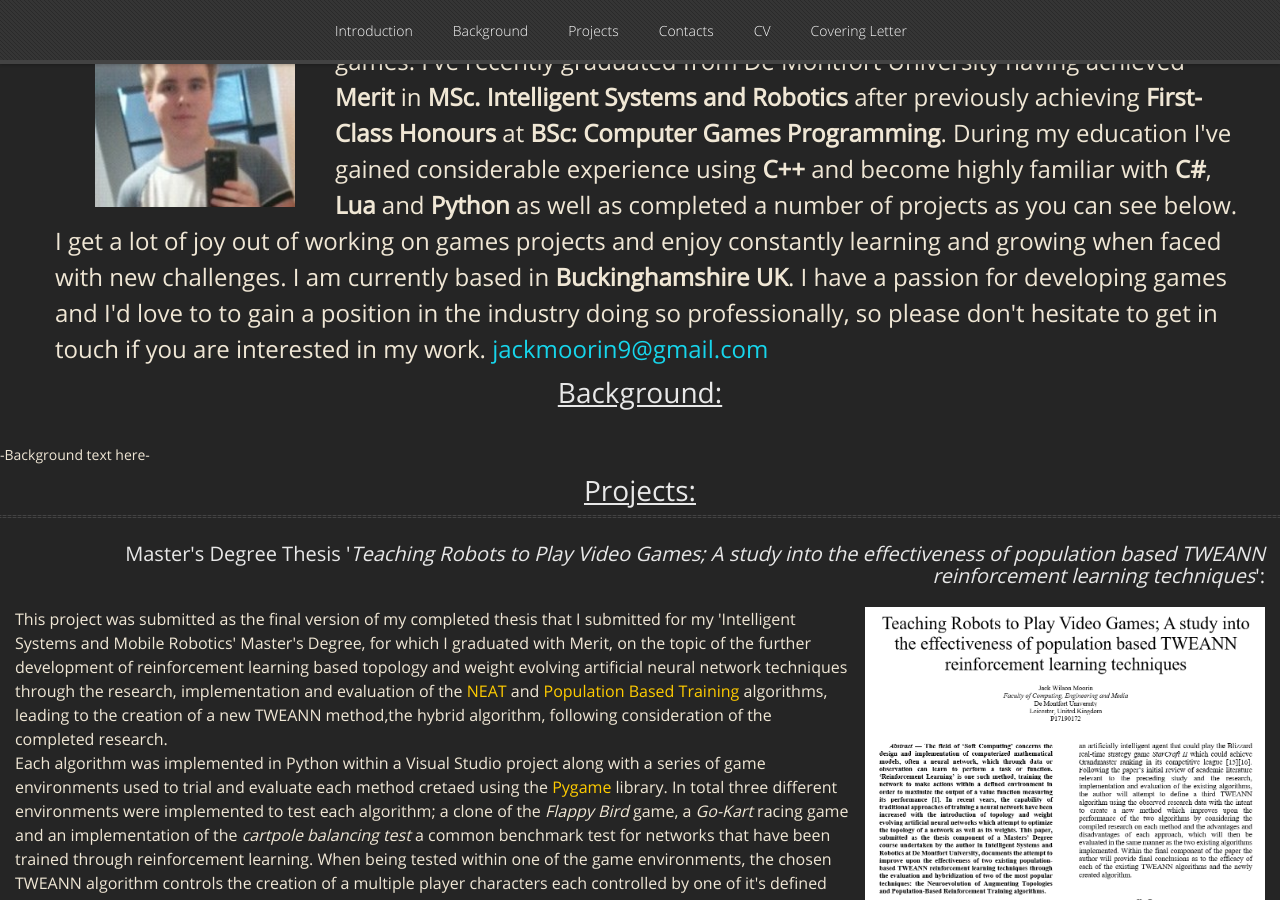
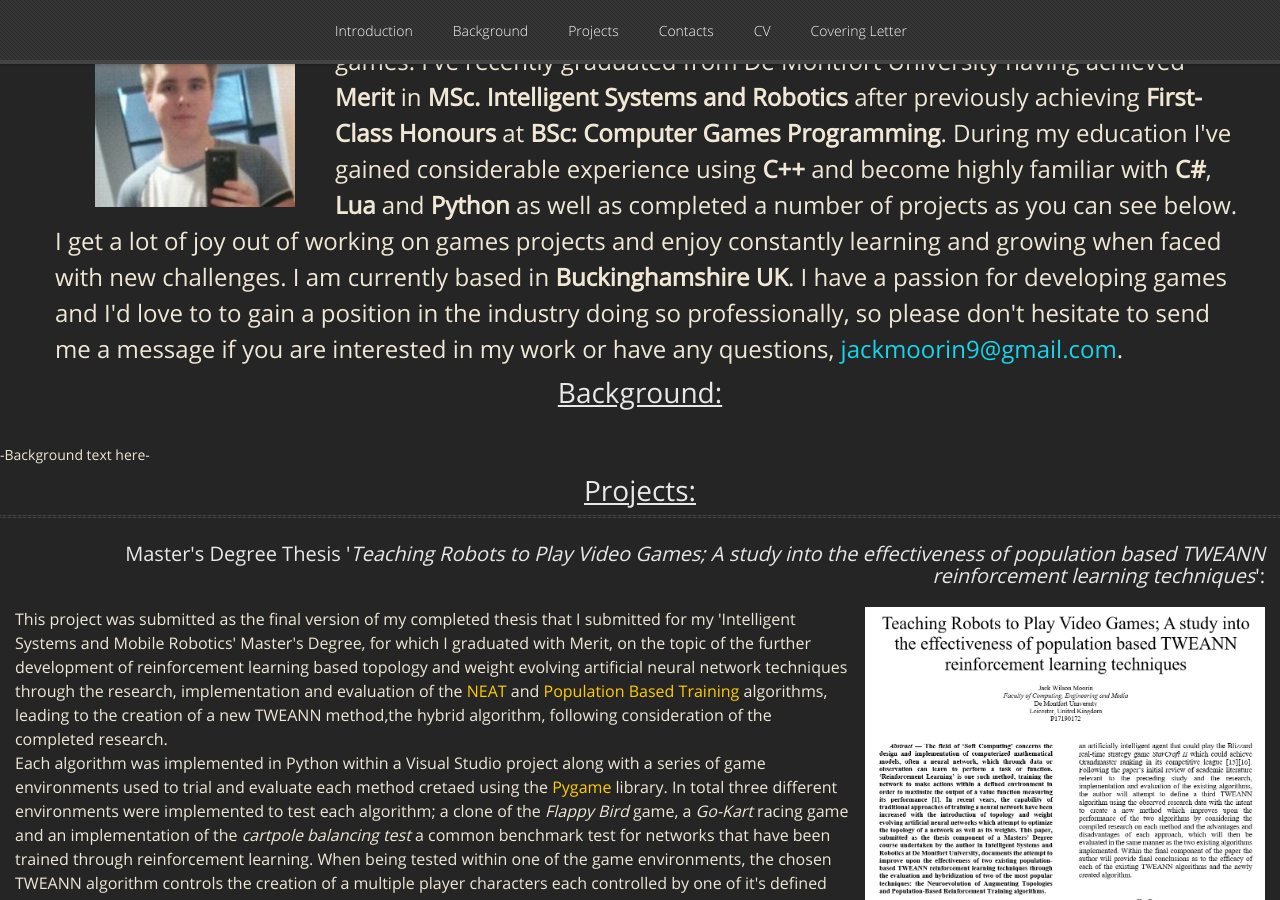
Before and after one commit to GamesProgrammingGrad2021/GamesProgrammingGrad2021.github.io, a Jekyll site: the page built from index.md, in a window 1280 px wide and 900 px high, scrolled down 401 px. Built offline with Jekyll 4.4.1, drawn with Linux system fonts in a browser that asks for light colours; nearby versions of some CDN libraries; our own code applies the rules of GitHub Pages for plain Markdown files.

Commit message:
Update default.html

```diff
--- a/_layouts/default.html
+++ b/_layouts/default.html
@@ -206,7 +206,8 @@
 			as well as completed a number of projects as you can see below. I get a lot of joy out of working on games projects
 			and enjoy constantly learning and growing when faced with new challenges. I am currently based in <b>Buckinghamshire
 			UK</b>. I have a passion for developing games and I'd love to to gain a position in the industry doing so
-			professionally, so please don't hesitate to get in touch if you are interested in my work. <span style="color: #17d5eb">jackmoorin9@gmail.com</span>
+			professionally, so please don't hesitate to send me a message if you are interested in my work or have any questions,
+			<span style="color: #17d5eb">jackmoorin9@gmail.com</span>.
 			</div>
 		</div>
 	</div>
```
